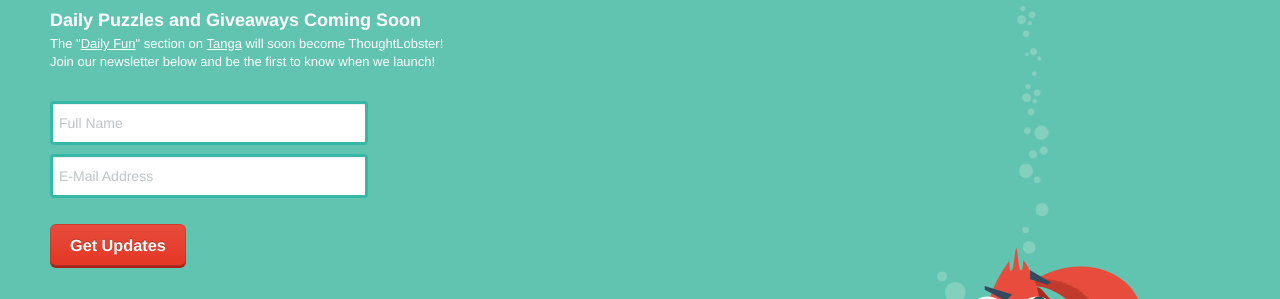
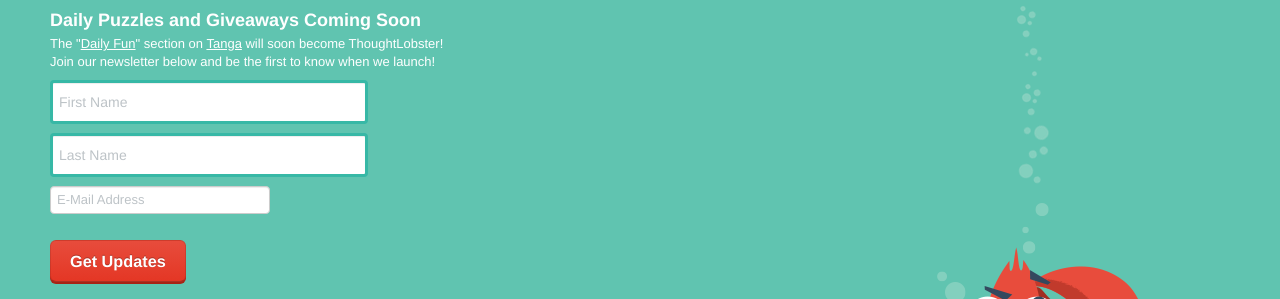
Before and after one commit to jordanisip/thoughtlobster-landing, a plain HTML site: page public/index.html in a window 1280 px wide. Shown: the part 217-516 px from the top of the page. Drawn offline with nearby package versions, Linux system fonts and the light colour scheme.

Commit message:
Hooking up MailChimp Form

```diff
--- a/public/index.html
+++ b/public/index.html
@@ -34,9 +34,10 @@
       Join our newsletter below and be the first to know when we launch!
     </p>
 
-    <form id="newsletter">
-      <input type="text" placeholder="Full Name">
-      <input type="text" placeholder="E-Mail Address">
+    <form action="http://thoughtlobster.us5.list-manage.com/subscribe/post?u=9a9d1d79970b4ae7265379783&amp;id=f39d8ac80b" method="post" id="mc-embedded-subscribe-form" name="mc-embedded-subscribe-form" class="validate" target="_blank" novalidate>
+      <input type="text" placeholder="First Name" name="FNAME" id="mce-FNAME" />
+      <input type="text" placeholder="Last Name" name="LNAME" id="mce-LNAME" />
+      <input placeholder="E-Mail Address" type="email" value="" name="EMAIL" class="email" />
       <div class="form-actions">
         <button type="submit" class="btn btn-primary btn-large">Get Updates</button>
       </div>
```
